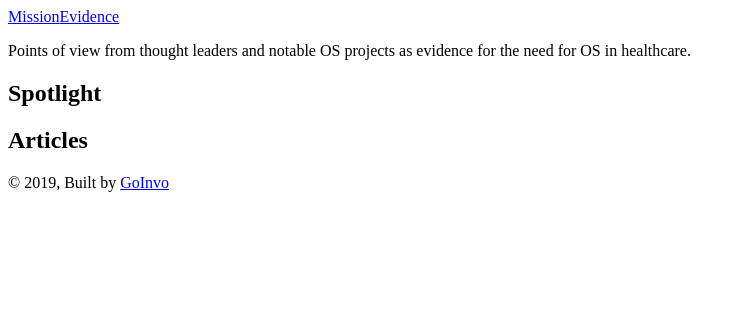
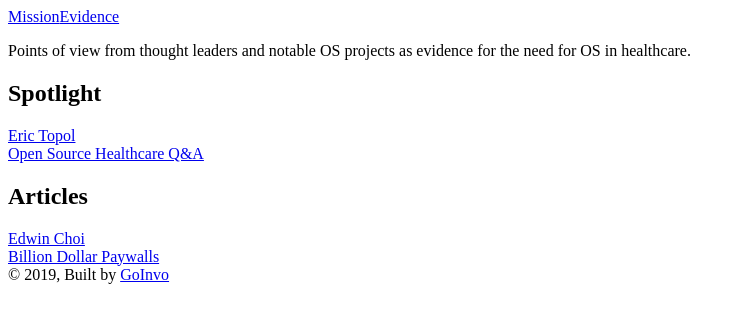
Before and after one commit to goinvo/opensourcehealthcare-website, a Gatsby site: page /evidence in a window 1280 px wide. Shown: the whole page, without its empty margins (0-745 px from the left). Built offline with nearby package versions, Linux system fonts and the light colour scheme; Gatsby itself is replaced by a stand-in of ours.

Commit message:
slightly less automated way of listing articles

```diff
--- a/src/data/article-general-order.json
+++ b/src/data/article-general-order.json
@@ -0,0 +1,8 @@
+[
+  {
+    "id": "qa-eric-topol",
+    "title": "Billion Dollar Paywalls",
+    "link": "/articles/qa-eric-topol",
+    "author": "Edwin Choi"
+  }
+]
--- a/src/data/article-spotlight-order.json
+++ b/src/data/article-spotlight-order.json
@@ -1,3 +1,8 @@
 [
-  "qa-eric-topol"
+  {
+    "id": "qa-eric-topol",
+    "title": "Open Source Healthcare Q&A",
+    "link": "/articles/qa-eric-topol",
+    "author": "Eric Topol"
+  }
 ]
--- a/src/pages/evidence.js
+++ b/src/pages/evidence.js
@@ -3,6 +3,7 @@ import { Link, graphql } from 'gatsby'
 import Layout from "../components/layout"
 //import ArticleCard from '../components/articleCard'
 import spotlightItems from '../data/article-spotlight-order'
+import goinvoItems from '../data/article-general-order'
 
 import {
   extractArticleLinkDetails,
@@ -10,13 +11,6 @@ import {
 } from '../helpers'
 
 class EvidencePage extends Component {
-  constructor(props) {
-    super(props)
-
-    this.state = {
-      spotlightItems
-    }
-  }
 
   render() {
     return (
@@ -26,11 +20,9 @@ class EvidencePage extends Component {
         <div className="article-section">
           <h2 className="header-xl">Spotlight</h2>
 
-          {this.state.spotlightItems.map((spotlightArticle, i) => {
+          {spotlightItems.map((spotlightArticle, i) => {
             const {
               link,
-              //externalLink,
-              //suppressNewTab,
             } = extractArticleLinkDetails(spotlightArticle)
 
             return (
@@ -48,6 +40,21 @@ class EvidencePage extends Component {
 
         <div className="article-section">
           <h2 className="header-xl">Articles</h2>
+          {goinvoItems.map((goinvoArticle, i) => {
+            const {
+              link,
+            } = extractArticleLinkDetails(goinvoArticle)
+
+            return (
+              <div className="article-card" >
+                <Link to={link}>
+                  <div className="author">{goinvoArticle.author}</div>
+                  <div className="title">{goinvoArticle.title}</div>
+                </Link>
+              </div>
+
+            )
+          })}
         </div>
       </Layout>
     )}
```
